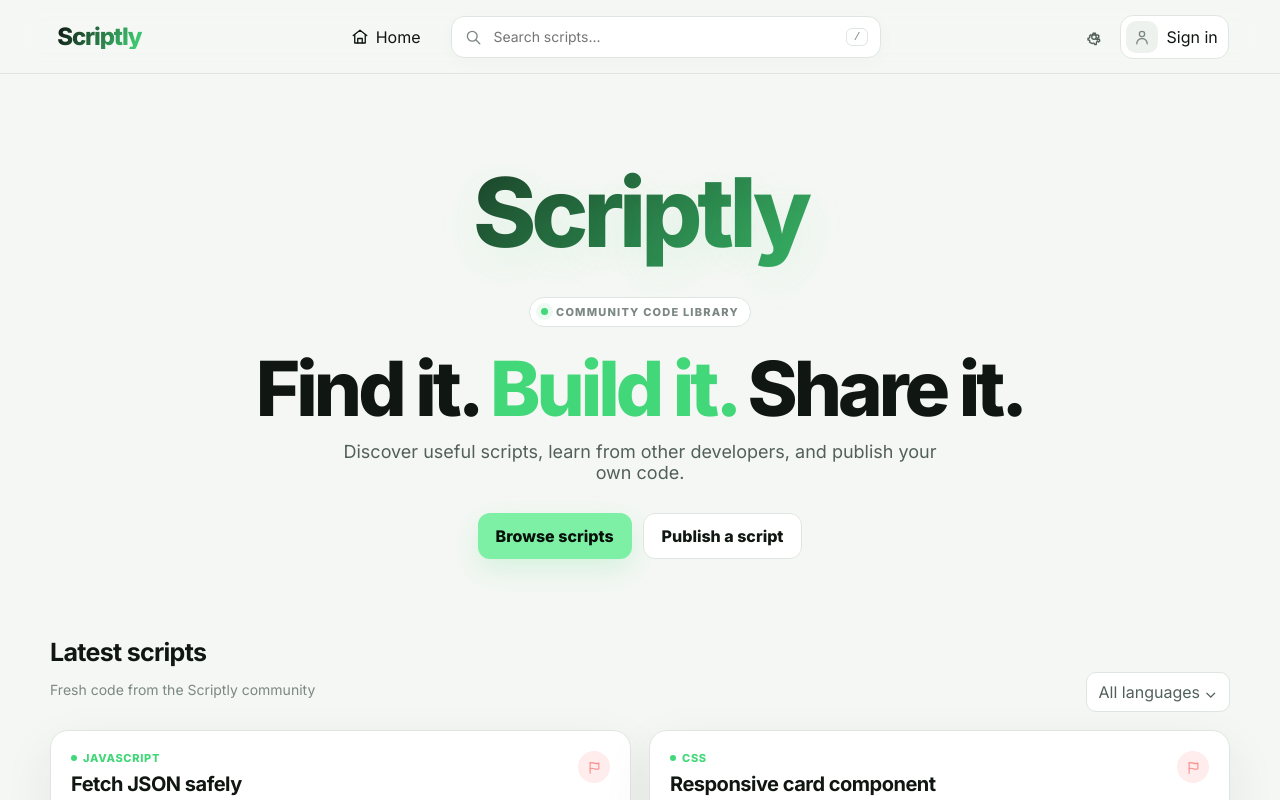
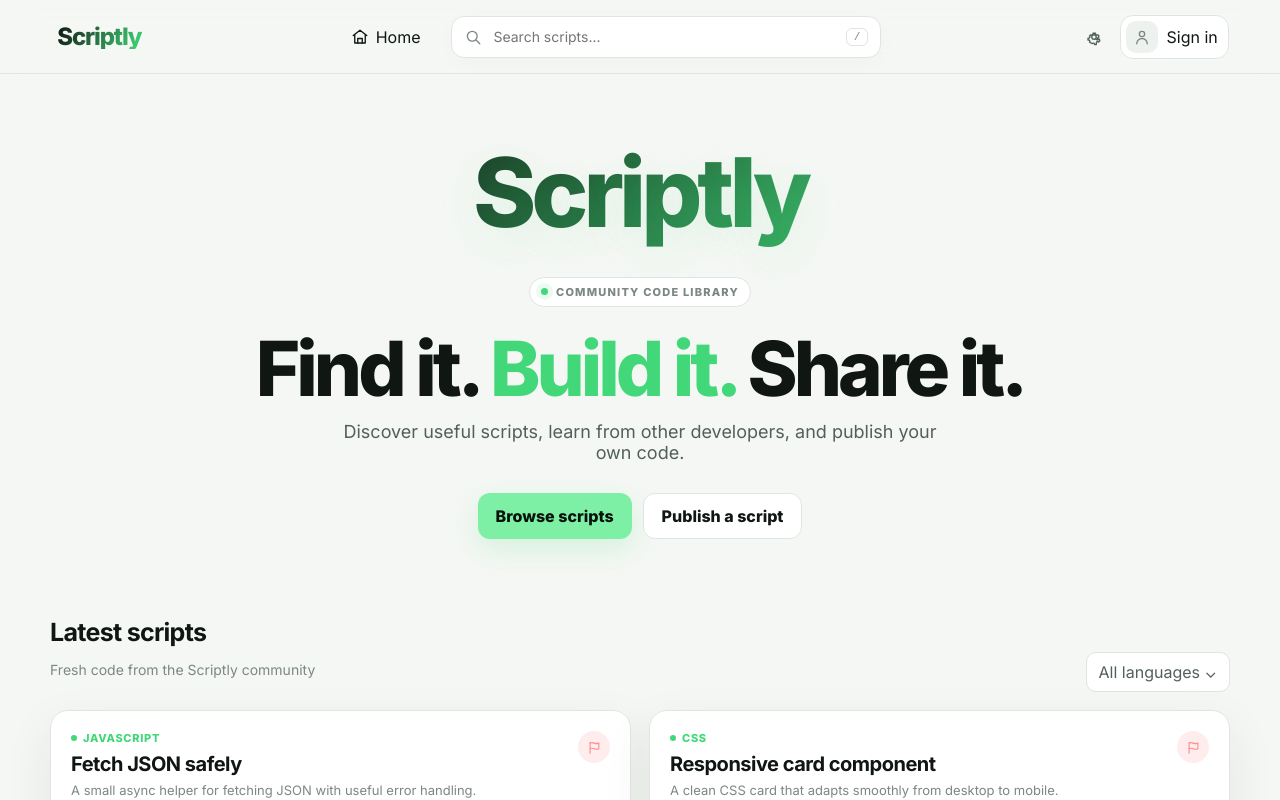
Before and after one commit to 4Y44N-KH4L3D/Scriptly, a React (Vite) app: page / in a window 1280 px wide. Shown: the top 800 px of the page. Built offline with nearby package versions, Linux system fonts and the light colour scheme; no server answers.

Commit message:
Move Scriptly wordmark higher

```diff
--- a/src/App.css
+++ b/src/App.css
@@ -22,7 +22,7 @@ kbd { padding: 2px 7px; border: 1px solid var(--border); border-radius: 6px; fon
 .avatar { width: 32px; height: 32px; border-radius: 10px; display: grid; place-items: center; background: var(--surface-2); color: var(--muted); }
 main { width: min(1180px, calc(100% - 36px)); margin: 0 auto; }
 .hero-section { padding: clamp(70px, 10vw, 120px) 0 78px; text-align: center; }
-.hero-section::before { content: 'Scriptly'; display: block; margin: -35px auto 30px; color: var(--heading); font-size: clamp(54px, 8vw, 96px); line-height: 1.12; letter-spacing: -5px; font-weight: 900; background: linear-gradient(135deg, var(--heading) 20%, var(--green-strong) 80%); -webkit-background-clip: text; background-clip: text; -webkit-text-fill-color: transparent; text-shadow: 0 12px 45px rgba(66,216,121,.12); animation: hero-logo-in .55s cubic-bezier(.2,.8,.2,1) both; }
+.hero-section::before { content: 'Scriptly'; display: block; margin: -55px auto 30px; color: var(--heading); font-size: clamp(54px, 8vw, 96px); line-height: 1.12; letter-spacing: -5px; font-weight: 900; background: linear-gradient(135deg, var(--heading) 20%, var(--green-strong) 80%); -webkit-background-clip: text; background-clip: text; -webkit-text-fill-color: transparent; text-shadow: 0 12px 45px rgba(66,216,121,.12); animation: hero-logo-in .55s cubic-bezier(.2,.8,.2,1) both; }
 @keyframes hero-logo-in { from { opacity: 0; transform: translateY(10px) scale(.97); } to { opacity: 1; transform: translateY(0) scale(1); } }
 .eyebrow { display: inline-flex; align-items: center; gap: 8px; padding: 7px 11px; border: 1px solid var(--border); border-radius: 99px; color: var(--muted); font-size: 11px; font-weight: 800; letter-spacing: 1.2px; background: var(--surface); }
 .pulse { width: 7px; height: 7px; border-radius: 50%; background: var(--green-strong); box-shadow: 0 0 0 5px rgba(66,216,121,.1); }
```
